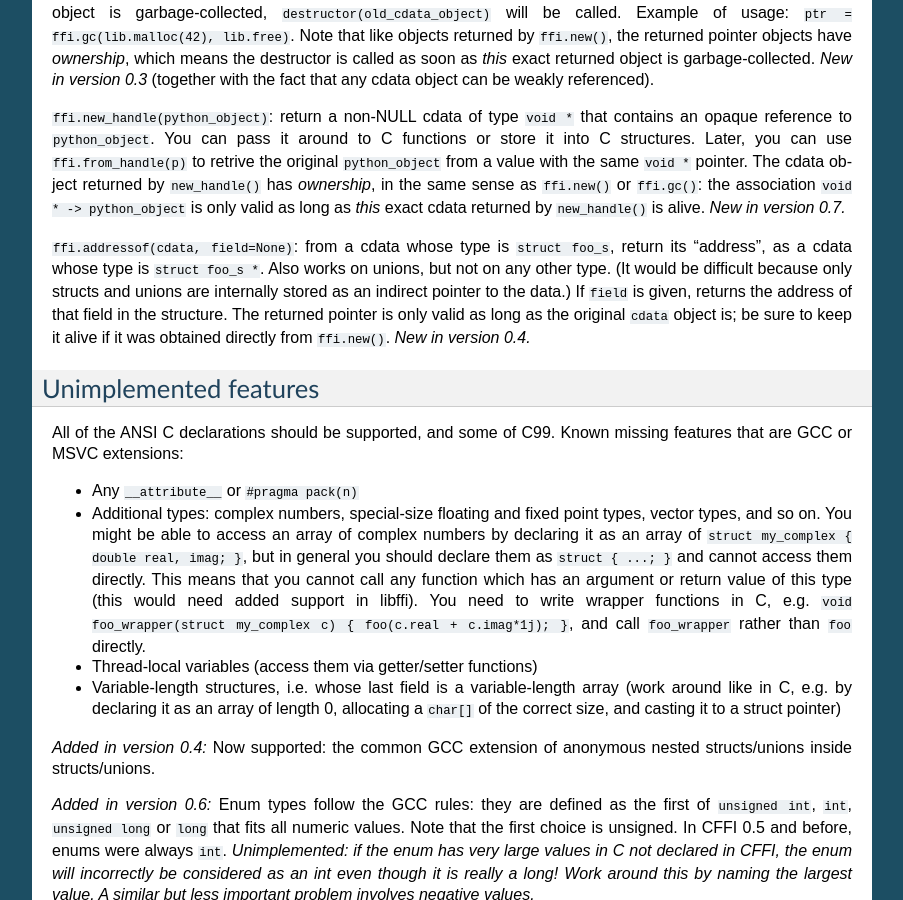
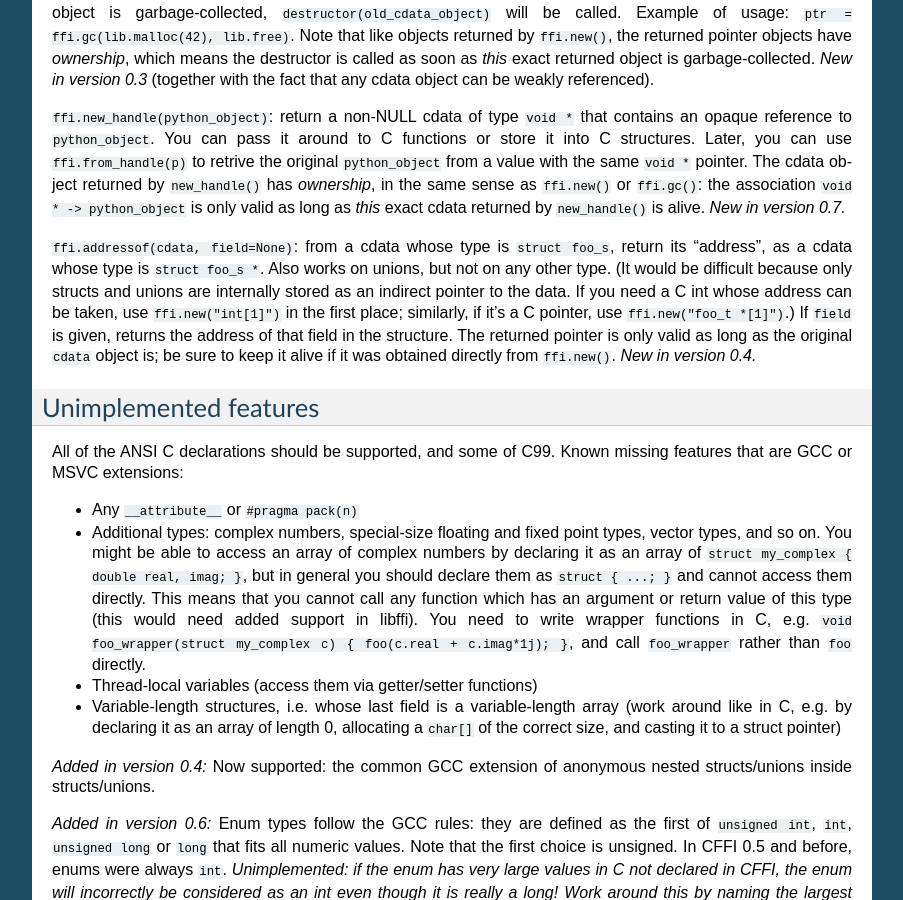
Before and after one commit to python-cffi/cffi, a Sphinx documentation site: the page built from doc/source/index.rst, in a window 1280 px wide and 900 px high, scrolled down 16279 px. Shown: the whole window, without its empty margins (198-1101 px from the left). Built offline with Sphinx 7.4.7, drawn with Linux system fonts in a browser that asks for light colours.

Commit message:
issue #94: Document

```diff
--- a/doc/source/index.rst
+++ b/doc/source/index.rst
@@ -1216,7 +1216,10 @@ python_object`` is only valid as long as *this* exact cdata returned by
 ``struct foo_s``, return its "address", as a cdata whose type is
 ``struct foo_s *``.  Also works on unions, but not on any other type.
 (It would be difficult because only structs and unions are internally
-stored as an indirect pointer to the data.)  If ``field`` is given,
+stored as an indirect pointer to the data.  If you need a C int whose
+address can be taken, use ``ffi.new("int[1]")`` in the first place;
+similarly, if it's a C pointer, use ``ffi.new("foo_t *[1]")``.)
+If ``field`` is given,
 returns the address of that field in the structure.  The returned
 pointer is only valid as long as the original ``cdata`` object is; be
 sure to keep it alive if it was obtained directly from ``ffi.new()``.
```
